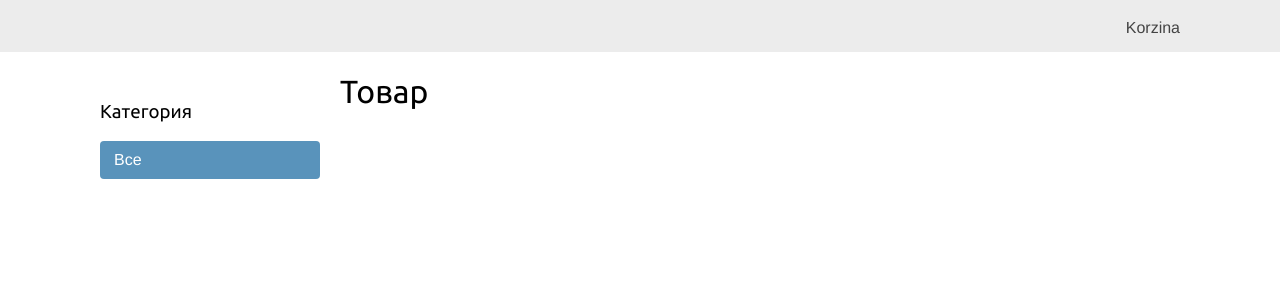
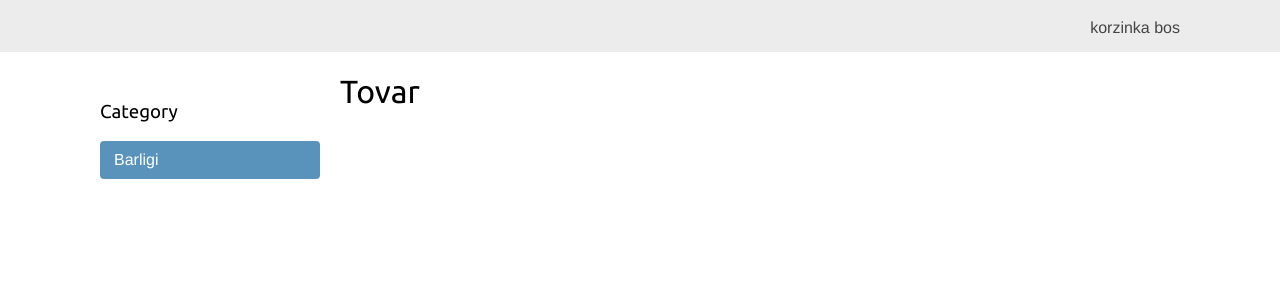
Before and after one commit to Rasul0819/pc_shop, a Django app: page / in a window 1280 px wide. Shown: the part 46-346 px from the top of the page. Run offline with Django 3.2, Linux system fonts and the light colour scheme; data that the repository does not hold is empty.

Commit message:
cart qosildi

```diff
--- a/config/settings.py
+++ b/config/settings.py
@@ -56,7 +56,7 @@ TEMPLATES = [
                 'django.template.context_processors.request',
                 'django.contrib.auth.context_processors.auth',
                 'django.contrib.messages.context_processors.messages',
-                'cart.context_processors.cart',
+                'cart.context_processors.cart',#korzinka
             ],
         },
     },
--- a/shop/views.py
+++ b/shop/views.py
@@ -1,4 +1,5 @@
 from django.shortcuts import render, get_object_or_404
+from cart.forms import CartAddProductForm
 from .models import Category, Product
 
 
@@ -19,4 +20,5 @@ def product_list(request, category_slug=None):
 
 def product_detail(request, id, slug):
     product = get_object_or_404(Product, id=id, slug=slug, available=True)
-    return render(request, 'shop/product/detail.html', {'product': product})
+    cart_product_form = CartAddProductForm()
+    return render(request, 'shop/product/detail.html', {'product': product,'cart_product_form':cart_product_form })
--- a/templates/shop/base.html
+++ b/templates/shop/base.html
@@ -3,18 +3,31 @@
 <html>
 <head>
 <meta charset="utf-8" />
-<title>{% block title %}Мой магазин{% endblock %}</title>
+<title>{% block title %}Pc Shop{% endblock %}</title>
 <link href="{% static "css/base.css" %}" rel="stylesheet">
 </head>
 <body>
 <div id="header">
 <a href="/" class="logo">Pc Shop</a>
 </div>
+
 <div id="subheader">
-<div class="cart">Korzina</div>
+    <div class="cart">
+        {% with total_items=cart|length %}
+        {% if cart|length > 0 %}
+        Korzinkada:
+        <a href="{% url 'cart:cart_detail' %}">
+            {{ total_items }} shtuk , ${{ cart.get_total_price }}
+        </a>
+        {% else %}
+        korzinka bos
+        {% endif %}
+        {% endwith %}
+
+    </div>
 </div>
-<div id="content">
-{% block content %}{% endblock %}
-</div>
+    <div id="content">
+        {% block content %}{% endblock %}
+    </div>
 </body>
 </html>
--- a/templates/shop/product/list.html
+++ b/templates/shop/product/list.html
@@ -5,10 +5,10 @@
 {% endblock %}
 {% block content %}
 <div id="sidebar">
-<h3>Категория</h3>
+<h3>Category</h3>
 <ul>
 <li {% if not category %}class="selected"{% endif %}>
-<a href="{% url 'shop:product_list' %}">Все</a>
+<a href="{% url 'shop:product_list' %}">Barligi</a>
 </li>
 {% for c in categories %}
 <li {% if category.slug == c.slug %}class="selected" {% endif %}>
@@ -18,7 +18,7 @@
 </ul>
 </div>
 <div id="main" class="product-list">
-<h1>{% if category %}{{ category.name }}{% else %}Товар{% endif %}</h1>
+<h1>{% if category %}{{ category.name }}{% else %}Tovar{% endif %}</h1>
 {% for product in products %}
 <div class="item">
 <a href="{{ product.get_absolute_url }}">
```
Also changed, not shown: templates/shop/product/detail.html (+7 -0 lines).
